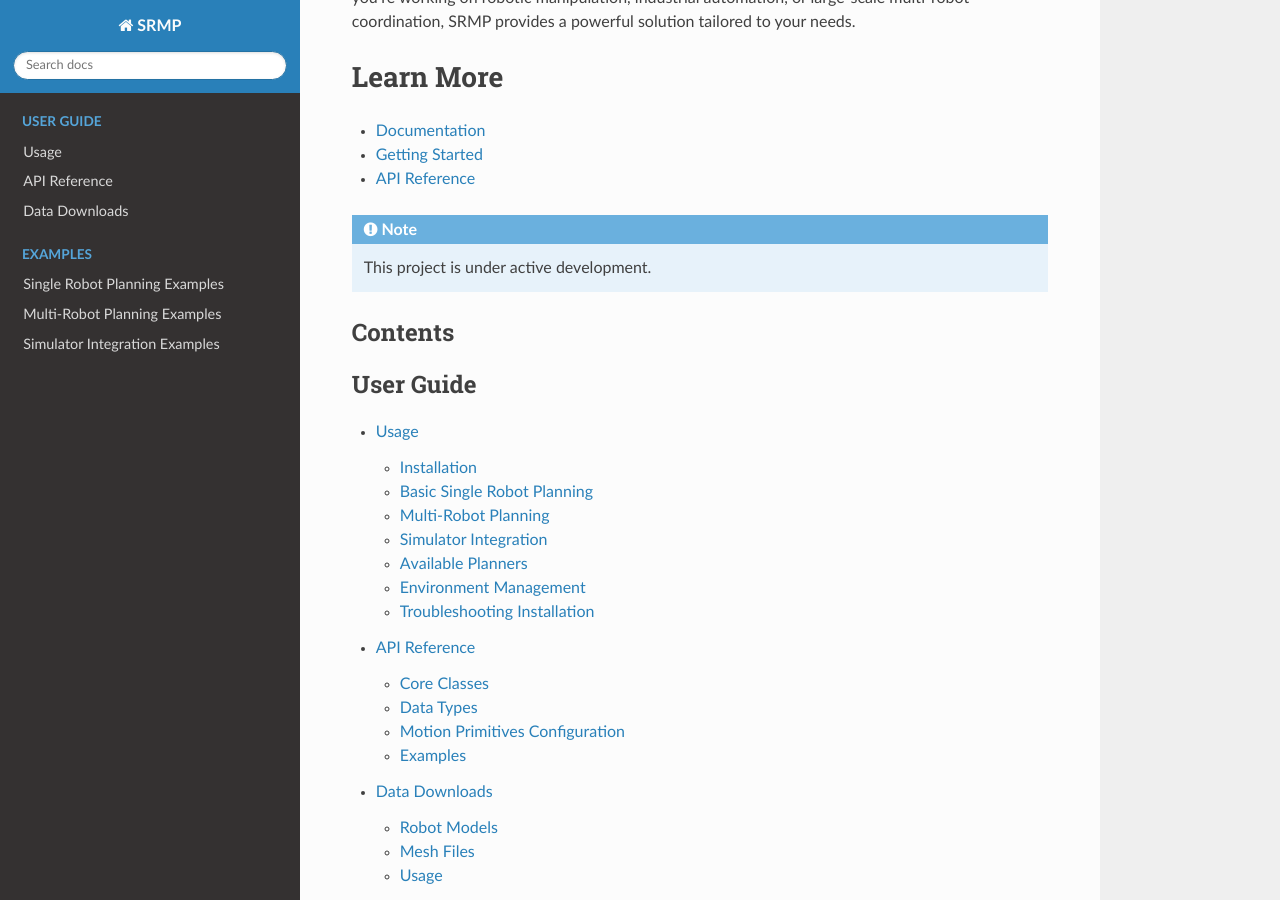
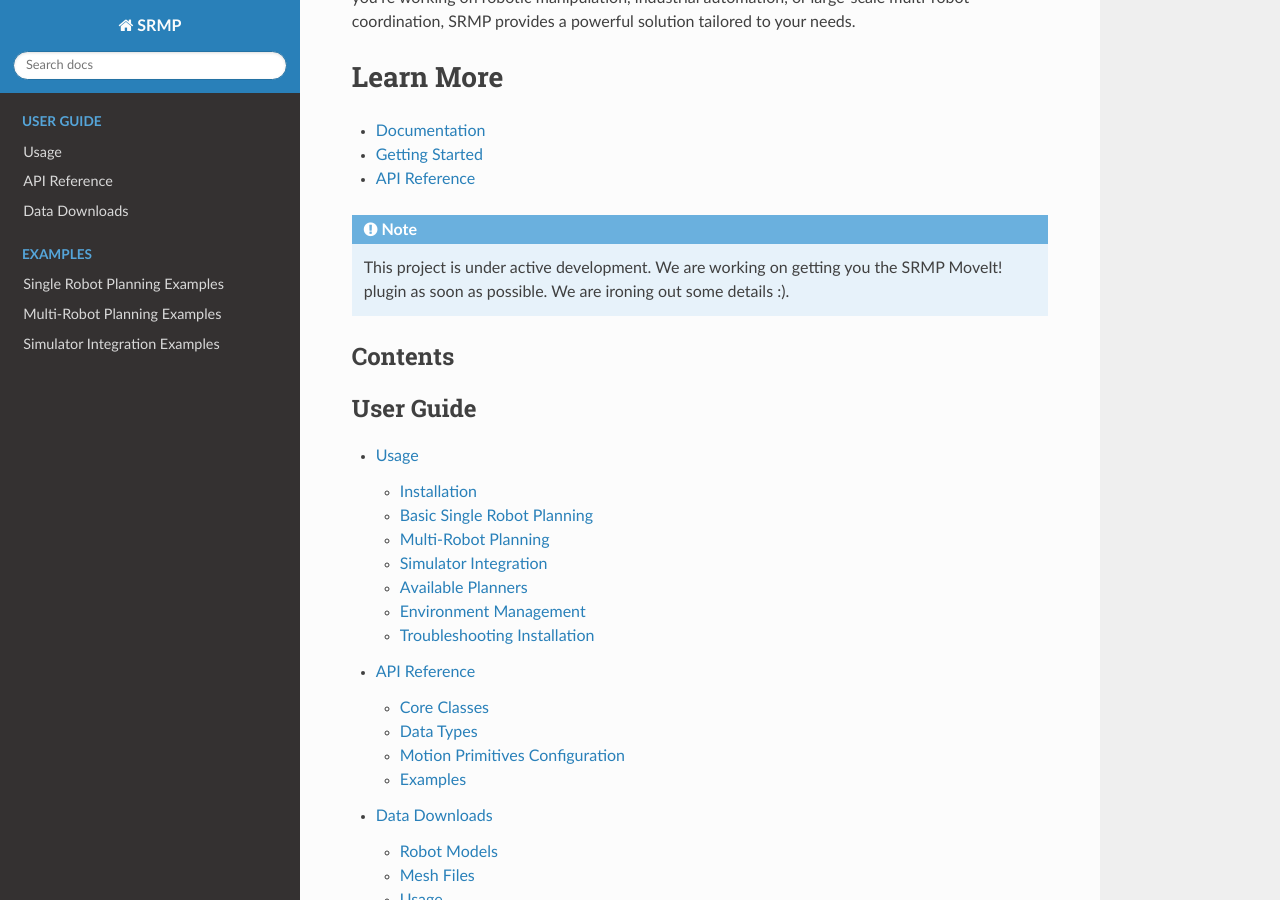
Before and after one commit to imishani/srmp-docs, a Sphinx documentation site: the page built from docs/source/index.rst, in a window 1280 px wide and 900 px high, scrolled down 946 px. Built offline with Sphinx 7.4.7 and the Read the Docs theme 3.1.0, drawn with Linux system fonts in a browser that asks for light colours.

Commit message:
feat(msg): moveit incoming.

```diff
--- a/docs/source/index.rst
+++ b/docs/source/index.rst
@@ -34,7 +34,7 @@
 
 .. note::
 
-   This project is under active development.
+   This project is under active development. We are working on getting you the SRMP MoveIt! plugin as soon as possible. We are ironing out some details :).
 
 Contents
 --------
```
